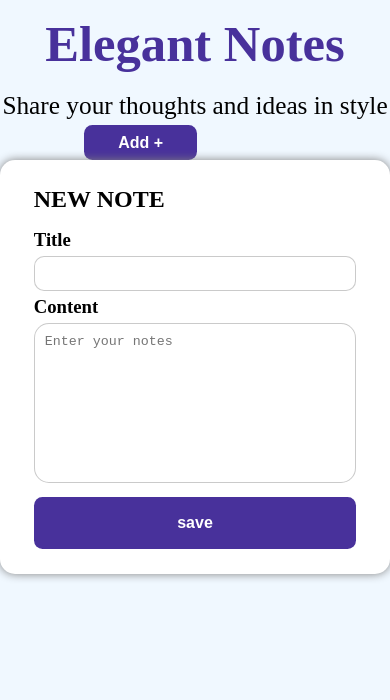
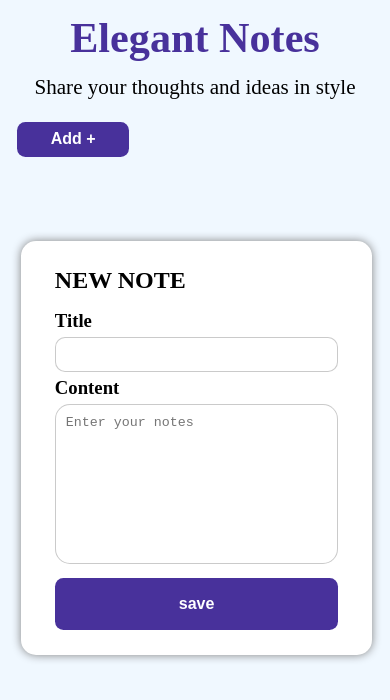
Before and after one commit to Sahil-01-crypto/Notes--app, a plain HTML site: page index.html in a window 390 px wide. Both pictures are taken after a click on the button "Add +". Drawn offline with nearby package versions, Linux system fonts and the light colour scheme.

Commit message:
responsiveness fix

```diff
--- a/index.html
+++ b/index.html
@@ -11,14 +11,17 @@
 
 <body>
     <header>
+        <div class="topmenu">
         <div class="heading">
             <h1>Elegant Notes</h1>
             <p>Share your thoughts and ideas in style</p>
         </div>
     </header>
+
     <nav>
         <button id="add" class="add">Add +</button>
     </nav>
+    </div>
 
 
     <!-- input menu  -->
@@ -27,7 +30,7 @@
             <form action="" class="inputoform">
                 <h2>NEW NOTE </h2>
                 <h3>Title</h3>
-                <input id="titleinput" type="text">
+                <input id="titleinput" type="text" autocomplete="off">
                 <h3>Content</h3>
                 <textarea id="contentinput" placeholder="Enter your notes"></textarea>
 
--- a/script.js
+++ b/script.js
@@ -24,10 +24,11 @@ form.addEventListener("submit", function (e) {
     inputmenu.style.display="flex"
 
 
-    notecont.style.display = "flex"
+
 
 
     e.preventDefault();
+
 
 
     // check that the input filed is empty or not
@@ -35,8 +36,12 @@ form.addEventListener("submit", function (e) {
         errormsg.style.display = "block"
         return
     }
+
     // if everything is okay now remove the inputmenu
     inputmenu.style.display = "none"
+
+    // show the notes
+      notecont.style.display = "flex"
 
     // storing the vlues in an object
     let note = {
--- a/style.css
+++ b/style.css
@@ -202,3 +202,33 @@ main {
     transition: all 0.4s ease;
 
 }
+
+@media (max-width: 600px) {
+    .heading h1{
+        font-size: 5vh;
+
+    }
+    .heading p{
+        font-size: 2.5vh;
+    }
+    nav{
+        margin-left: 2vh;
+    }
+    .add{
+        margin-top: 2vh;
+
+
+    }
+    .inputmenu{
+        width: 90%;
+        margin-top: 10vh;
+        margin-left: 2.5vh;
+    }
+    .notesecction{
+        justify-content: center;
+        margin-left: 0;
+
+    }
+
+
+}
```
